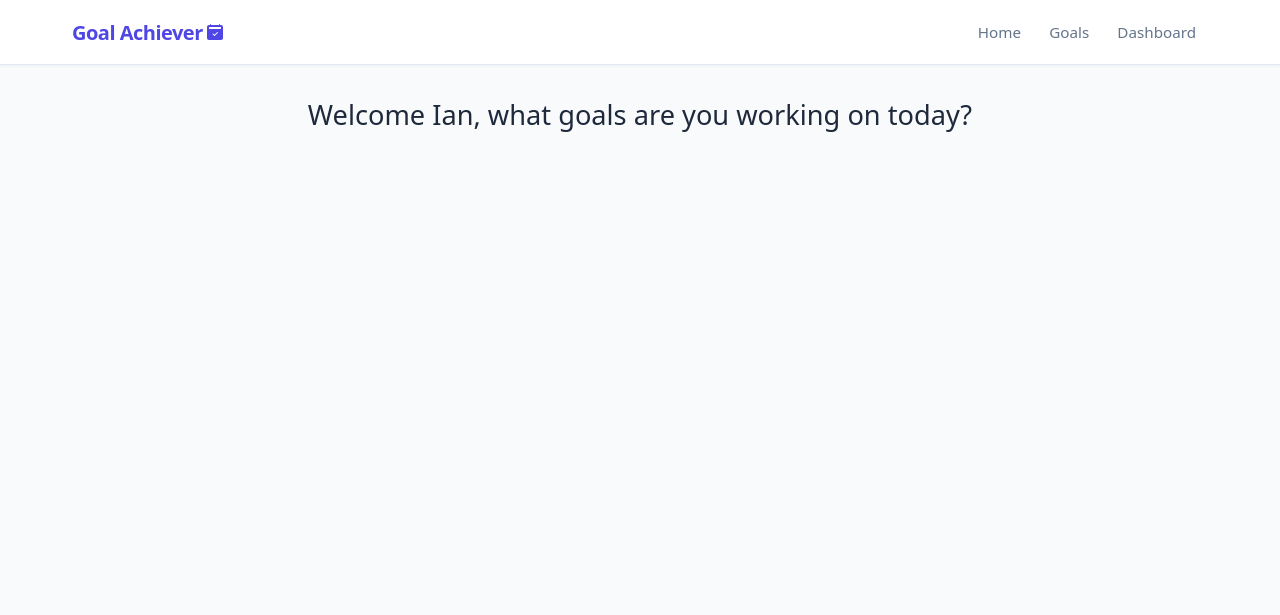
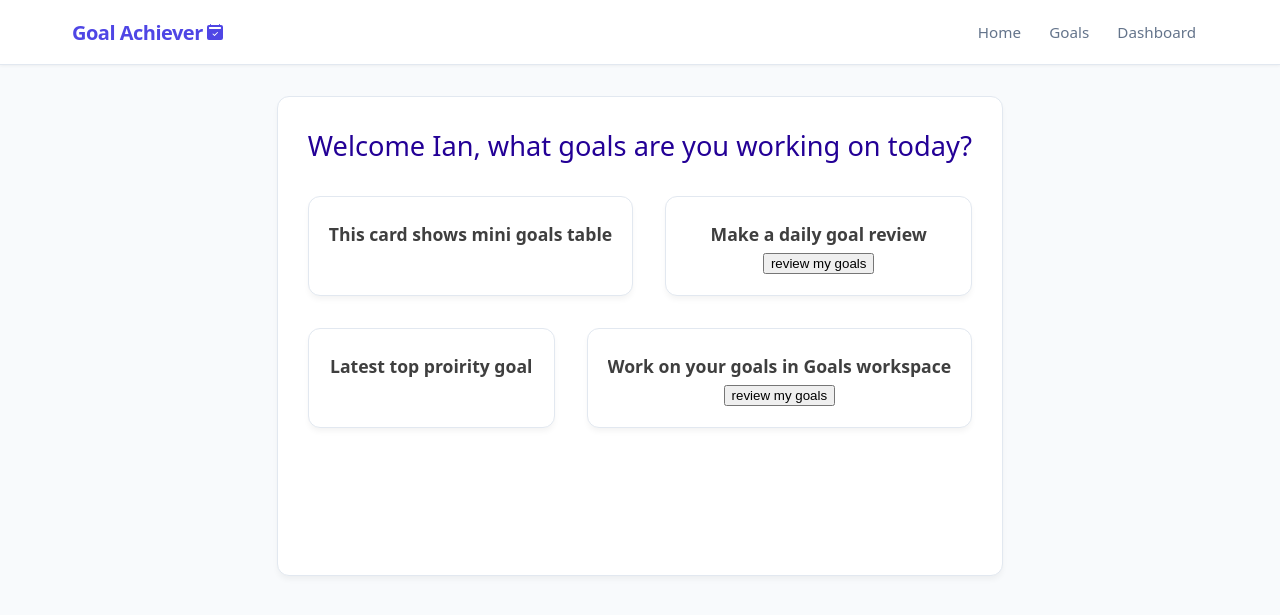
Before and after one commit to ian-developer/flask-focus-app, a Flask app: page / in a window 1280 px wide. Shown: the top 615 px of the page. Run offline with Flask 3, Linux system fonts and the light colour scheme.

Commit message:
worked on homepage view

```diff
--- a/app/static/style.css
+++ b/app/static/style.css
@@ -426,7 +426,6 @@ input:focus, select:focus, textarea:focus {
     align-items: center;
 }
 
-/* 3. Stil za Tablicu */
 .table-container {
     z-index: 2;
     width: 100%;
@@ -885,3 +884,50 @@ li {
     color: #a0aec0;
     margin-left: 15px;
 }
+
+.homepage-container {
+    width: 100%;
+    min-height: 30rem;
+    padding: 25px;
+    padding-top: 15px;
+    display: flex;
+    flex-direction: column;
+    gap: 2rem;
+    background-color: var(--card-bg);
+    border-radius: 12px;
+    text-align: center;
+    box-sizing: border-box;
+
+    box-shadow: 0 4px 6px -1px rgba(0, 0, 0, 0.05);
+    border: 1px solid var(--border-color);
+}
+
+@media (min-width: 850px) {
+    .homepage-container {
+        padding: 30px;
+    }
+}
+
+#homepage-header {
+    font-size: 1.7rem;
+    color: #230096;
+}
+
+.homepage-card {
+
+    min-height: 100%;
+    padding: 20px;
+    box-sizing: border-box;
+    height: 100px;
+    width: 100%;
+    background-color: var(--card-bg);
+    border-radius: 12px;
+
+    box-shadow: 0 4px 6px -1px rgba(0, 0, 0, 0.05);
+    border: 1px solid var(--border-color);
+}
+
+.homepage-card-wrapper {
+    display: flex;
+    gap: 2rem;
+}
--- a/app/templates/index.html
+++ b/app/templates/index.html
@@ -1,7 +1,27 @@
 {% extends 'base.html' %}
 
 {% block content %}
-    <div class="">
-        <span style="font-size: 1.7rem;">Welcome Ian, what goals are you working on today?</span>
+    <div class="homepage-container">
+        <span id="homepage-header">Welcome Ian,
+            what goals are you working on today?
+        </span>
+        <div class="homepage-card-wrapper">
+            <div class="homepage-card">
+                <h3>This card shows mini goals table</h3>
+            </div>
+            <div class="homepage-card">
+                <h3>Make a daily goal review</h3>
+                <button>review my goals</button>
+            </div>
+        </div>
+        <div class="homepage-card-wrapper">
+            <div class="homepage-card">
+                <h3>Latest top proirity goal</h3>
+            </div>
+            <div class="homepage-card">
+                <h3>Work on your goals in Goals workspace</h3>
+                <button>review my goals</button>
+            </div>
+        </div>
     </div>
 {% endblock %}
```
Also changed, not shown: instance/base.db.
